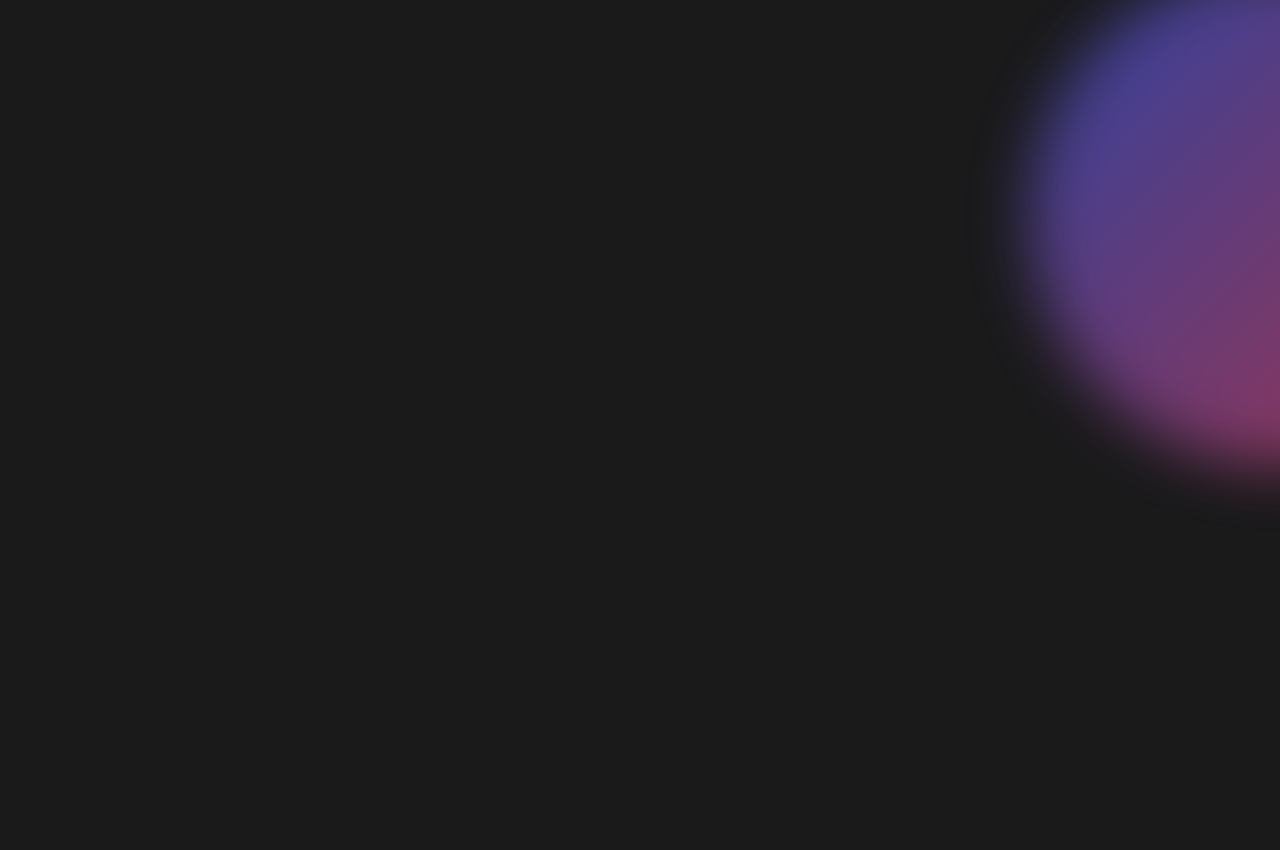
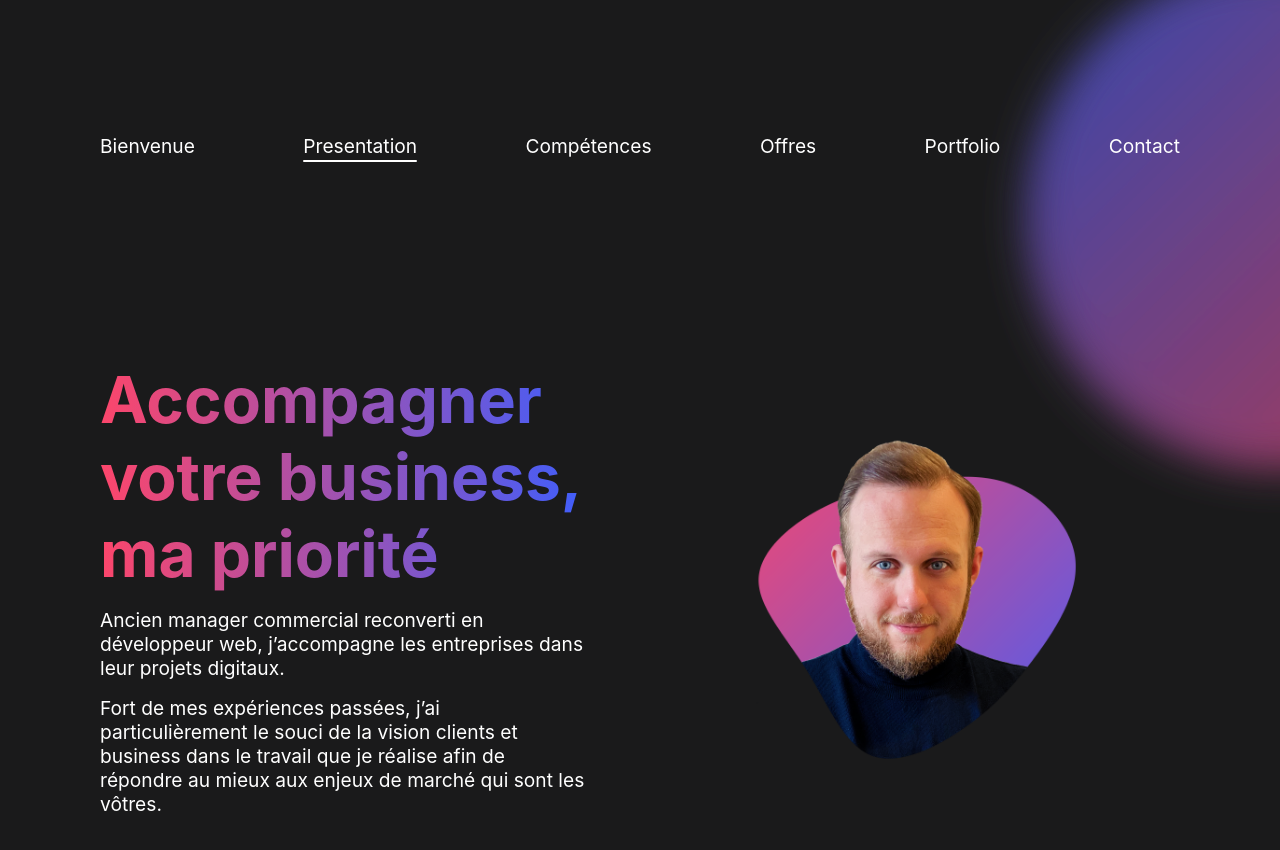
Before and after one commit to MathieuBarisaux/portfolio, a Next.js app: page / in a window 1280 px wide. Shown: the part 604-1454 px from the top of the page. Before the commit the page ends 800 px from the top, so only its background shows below. Built offline with nearby package versions, Linux system fonts and the light colour scheme.

Commit message:
Rework animation and add Presentation component

```diff
--- a/components/Header/Header.module.scss
+++ b/components/Header/Header.module.scss
@@ -5,6 +5,9 @@
   align-items: center;
   justify-content: space-between;
   height: 100px;
+  position: fixed;
+  left: 50%;
+  z-index: 10;
 
   &__logo {
     width: 50px;
--- a/components/Menu/Menu.module.scss
+++ b/components/Menu/Menu.module.scss
@@ -1,4 +1,15 @@
 @use "/styles/variables";
+
+@keyframes openBar {
+  0% {
+    width: 0;
+    opacity: 0;
+  }
+  100% {
+    width: 100%;
+    opacity: 1;
+  }
+}
 
 .Menu {
   transition: 0.3s;
@@ -36,10 +47,10 @@
       bottom: -4px;
       border-radius: 1px;
       left: 0;
-      width: 100%;
       height: 2px;
       background-color: #fff;
       transition: 0.3s;
+      animation: openBar 0.5s forwards;
     }
   }
 }
--- /dev/null
+++ b/components/Presentation/Presentation.js
@@ -0,0 +1,102 @@
+import style from "./Presentation.module.scss";
+
+// ** Hooks **
+import { useState, useEffect } from "react";
+
+// ** Motion **
+import { motion, useAnimation } from "framer-motion";
+import { useInView } from "react-intersection-observer";
+
+// ** Image **
+import Image from "next/image";
+
+const Presentation = ({ setUserMenuFocus }) => {
+  const control = useAnimation();
+  const [ref, inView] = useInView();
+
+  const variantsLeft = {
+    hidden: { opacity: 0, x: -100, transition: { duration: 1 } },
+    visible: { opacity: 1, x: 0, transition: { duration: 0.7 } },
+  };
+
+  const variantsRight = {
+    hidden: { opacity: 0, x: 100, transition: { duration: 1 } },
+    visible: { x: 0, opacity: 1, transition: { duration: 0.7 } },
+  };
+
+  useEffect(() => {
+    if (inView) {
+      control.start("visible");
+      setUserMenuFocus(1);
+    } else {
+      control.start("hidden");
+    }
+  }, [control, inView]);
+
+  return (
+    <div className={[style.Presentation, "container"].join(" ")}>
+      <div className={style.Presentation__content}>
+        <motion.div
+          className={style.Presentation__left}
+          variants={variantsLeft}
+          animate={control}
+          initial="hidden"
+        >
+          <h2>Accompagner votre business, ma priorité</h2>
+          <p>
+            Ancien manager commercial reconverti en développeur web,
+            j’accompagne les entreprises dans leur projets digitaux.
+          </p>
+          <p></p>
+          <p>
+            Fort de mes expériences passées, j’ai particulièrement le souci de
+            la vision clients et business dans le travail que je réalise afin de
+            répondre au mieux aux enjeux de marché qui sont les vôtres.
+          </p>
+          <p ref={ref}></p>
+        </motion.div>
+
+        <motion.div
+          className={style.Presentation__right}
+          variants={variantsRight}
+          animate={control}
+          initial="hidden"
+        >
+          <Image
+            src={"/mathieu_barisaux.png"}
+            layout={"fill"}
+            objectFit={"contain"}
+          />
+
+          <div
+            className={[
+              style.Presentation__shadow,
+              style.Presentation__shadow__1,
+            ].join(" ")}
+          ></div>
+
+          {/* <div
+            className={[
+              style.Presentation__bar,
+              style.Presentation__bar_1,
+            ].join(" ")}
+          ></div>
+          <div
+            className={[
+              style.Presentation__bar,
+              style.Presentation__bar_2,
+            ].join(" ")}
+          ></div>
+          <div
+            className={[
+              style.Presentation__bar,
+              style.Presentation__bar_3,
+            ].join(" ")}
+          ></div> */}
+        </motion.div>
+      </div>
+    </div>
+  );
+};
+
+export default Presentation;
--- /dev/null
+++ b/components/Presentation/Presentation.module.scss
@@ -0,0 +1,55 @@
+@keyframes gloss {
+  0% {
+    transform: translate3d(0px, 0px, 0) scale(1);
+  }
+  50% {
+    transform: translate3d(0px, 0px, 0) scale(0.8);
+  }
+  100% {
+    transform: translate3d(0px, 0px, 0) scale(1);
+  }
+}
+
+.Presentation {
+  display: flex;
+  flex-direction: column;
+  align-items: center;
+  justify-content: center;
+  height: 100vh;
+
+  p {
+    margin-bottom: 1rem;
+  }
+
+  &__content {
+    display: flex;
+    align-items: center;
+    justify-content: space-between;
+  }
+
+  &__left {
+    border-radius: 10px;
+    color: #fff;
+    width: 45%;
+
+    h2 {
+      font-size: 4rem;
+      margin-bottom: 1rem;
+      background: linear-gradient(90deg, #fc466b 0%, #3f5efb 100%);
+      background-clip: text;
+      -webkit-text-fill-color: transparent;
+    }
+
+    p {
+      font-size: 1.2rem;
+    }
+  }
+
+  &__right {
+    min-width: 50%;
+    width: 50%;
+    max-width: 50%;
+    height: 350px;
+    position: relative;
+  }
+}
--- a/components/Welcome/Welcome.js
+++ b/components/Welcome/Welcome.js
@@ -1,31 +1,32 @@
 import style from "./Welcome.module.scss";
 
-import Image from "next/image";
-
 // ** Hooks **
-import { useState, useEffect } from "react";
+import { useEffect } from "react";
 
 // ** Motion **
 import { motion, useAnimation } from "framer-motion";
 import { useInView } from "react-intersection-observer";
 
-const Welcome = () => {
+const Welcome = ({ setUserMenuFocus }) => {
   const variantsH1 = {
     hidden: { opacity: 0 },
     visible: { opacity: 1 },
   };
 
   const variantsH2 = {
-    hidden: { x: 100, opacity: 0, transition: { duration: 1 } },
+    hidden: { opacity: 0, transition: { duration: 1 } },
     visible: { x: 0, opacity: 1 },
   };
 
   const control = useAnimation();
   const [ref, inView] = useInView();
 
+  const [hidden, setHidden] = useInView();
+
   useEffect(() => {
     if (inView) {
       control.start("visible");
+      setUserMenuFocus(0);
     } else {
       control.start("hidden");
     }
@@ -34,18 +35,23 @@ const Welcome = () => {
   return (
     <motion.div
       className={[style.Welcome, "container"].join(" ")}
-      ref={ref}
       animate={control}
+      variants={variantsH1}
     >
-      <motion.p variants={variantsH1} animate={control} initial="hidden">
+      <motion.p
+        variants={variantsH1}
+        animate={control}
+        initial="hidden"
+        ref={ref}
+      >
         Bienvenue
       </motion.p>
       <motion.p
         variants={variantsH1}
-        animate={control}
+        animate={"visible"}
         transition={{
-          duration: 0.8,
-          delay: 0.8,
+          duration: 0.6,
+          delay: 0.6,
         }}
         initial="hidden"
       >
@@ -53,22 +59,15 @@ const Welcome = () => {
       </motion.p>
       <motion.p
         variants={variantsH2}
-        animate={control}
+        animate={"visible"}
         transition={{
-          duration: 1,
-          delay: 1.6,
+          duration: 0.6,
+          delay: 1.2,
         }}
         initial="hidden"
       >
         Developpeur fullstack
       </motion.p>
-
-      <div
-        className={[style.Welcome__shadow, style.Welcome__shadow__1].join(" ")}
-      ></div>
-      <div
-        className={[style.Welcome__shadow, style.Welcome__shadow__2].join(" ")}
-      ></div>
     </motion.div>
   );
 };
--- a/components/Welcome/Welcome.module.scss
+++ b/components/Welcome/Welcome.module.scss
@@ -18,8 +18,7 @@
   position: relative;
   justify-content: center;
   flex: 1;
-  height: calc(100vh - 100px);
-  position: relative;
+  height: calc(100vh);
 
   p {
     &:first-child {
@@ -42,54 +41,4 @@
       -webkit-text-fill-color: transparent;
     }
   }
-
-  &__shadow {
-    position: fixed;
-    background-color: transparent;
-    height: 500px;
-    width: 500px;
-    border-radius: 50%;
-    transform: translate(-50%, -50%);
-    opacity: 0.6;
-    z-index: -1;
-
-    &__1 {
-      top: 0%;
-      left: 0%;
-    }
-
-    &__2 {
-      top: 100vh;
-      left: 100%;
-    }
-
-    &:before {
-      content: "";
-      z-index: -1;
-      position: absolute;
-      top: 0;
-      right: 0;
-      bottom: 0;
-      left: 0;
-      background: linear-gradient(-45deg, #fc466b 0%, #3f5efb 100%);
-      transform: translate3d(0px, 20px, 0) scale(1);
-      filter: blur(30px);
-      opacity: var(0.7);
-      transition: opacity 0.3s;
-      border-radius: inherit;
-      animation: 6s turn infinite;
-    }
-
-    &::after {
-      content: "";
-      z-index: -1;
-      position: absolute;
-      top: 0;
-      right: 0;
-      bottom: 0;
-      left: 0;
-      background: inherit;
-      border-radius: inherit;
-    }
-  }
 }
--- a/pages/index.js
+++ b/pages/index.js
@@ -5,9 +5,10 @@ import styles from "../styles/Home.module.scss";
 import Header from "../components/Header/Header";
 import Menu from "../components/Menu/Menu";
 import Welcome from "../components/Welcome/Welcome";
+import Presentation from "../components/Presentation/Presentation";
 
 // ** Hooks **
-import { useState, useEffect } from "react";
+import { useState } from "react";
 
 export default function Home() {
   const [userMenuFocus, setUserMenuFocus] = useState(0);
@@ -20,9 +21,25 @@ export default function Home() {
         <link rel="icon" href="/favicon.ico" />
       </Head>
 
+      <div
+        className={[styles.Home__shadow, styles.Home__shadow__1].join(" ")}
+      ></div>
+      <div
+        className={[styles.Home__shadow, styles.Home__shadow__2].join(" ")}
+      ></div>
       <Header />
 
-      <Welcome />
+      <Welcome setUserMenuFocus={setUserMenuFocus} />
+      <Presentation setUserMenuFocus={setUserMenuFocus} />
+
+      <Menu userMenuFocus={userMenuFocus} />
+
+      <div
+        className={[styles.Home__shadow, styles.Home__shadow__1].join(" ")}
+      ></div>
+      <div
+        className={[styles.Home__shadow, styles.Home__shadow__2].join(" ")}
+      ></div>
     </div>
   );
 }
--- a/styles/Home.module.scss
+++ b/styles/Home.module.scss
@@ -1,12 +1,15 @@
 @keyframes turn {
   0% {
-    filter: blur(40px);
+    filter: blur(20px);
+    transform: translate3d(0px, 20px, 0) scale(1) skew(0deg);
   }
   50% {
-    filter: blur(70px);
+    filter: blur(60px);
+    transform: translate3d(0px, 20px, 0) scale(1) skew(15deg, -5deg);
   }
   100% {
-    filter: blur(40px);
+    filter: blur(20px);
+    transform: translate3d(0px, 20px, 0) scale(1) skew(0deg);
   }
 }
 
@@ -38,4 +41,54 @@
       display: none;
     }
   }
+
+  &__shadow {
+    position: absolute;
+    background-color: transparent;
+    height: 500px;
+    width: 500px;
+    border-radius: 50%;
+    transform: translate(-50%, -50%);
+    opacity: 0.6;
+    z-index: -1;
+
+    &__1 {
+      top: 0%;
+      left: 0%;
+    }
+
+    &__2 {
+      top: 100vh;
+      left: 100%;
+    }
+
+    &:before {
+      content: "";
+      z-index: -1;
+      position: absolute;
+      top: 0;
+      right: 0;
+      bottom: 0;
+      left: 0;
+      background: linear-gradient(-45deg, #fc466b 0%, #3f5efb 100%);
+      transform: translate3d(0px, 20px, 0) scale(1);
+      filter: blur(30px);
+      opacity: 0.7;
+      transition: opacity 0.3s;
+      border-radius: inherit;
+      animation: 6s turn infinite;
+    }
+
+    &::after {
+      content: "";
+      z-index: -1;
+      position: absolute;
+      top: 0;
+      right: 0;
+      bottom: 0;
+      left: 0;
+      background: inherit;
+      border-radius: inherit;
+    }
+  }
 }
--- a/styles/globals.scss
+++ b/styles/globals.scss
@@ -6,6 +6,7 @@ body {
   margin: 0;
   font-family: -apple-system, BlinkMacSystemFont, Segoe UI, Roboto, Oxygen,
     Ubuntu, Cantarell, Fira Sans, Droid Sans, Helvetica Neue, sans-serif;
+  color: #fff;
 }
 
 body {
--- a/styles/reset.scss
+++ b/styles/reset.scss
@@ -103,6 +103,7 @@ a {
   font-size: 100%;
   vertical-align: baseline;
   background: transparent;
+  cursor: pointer;
 }
 ins {
   background-color: #ff9;
```
